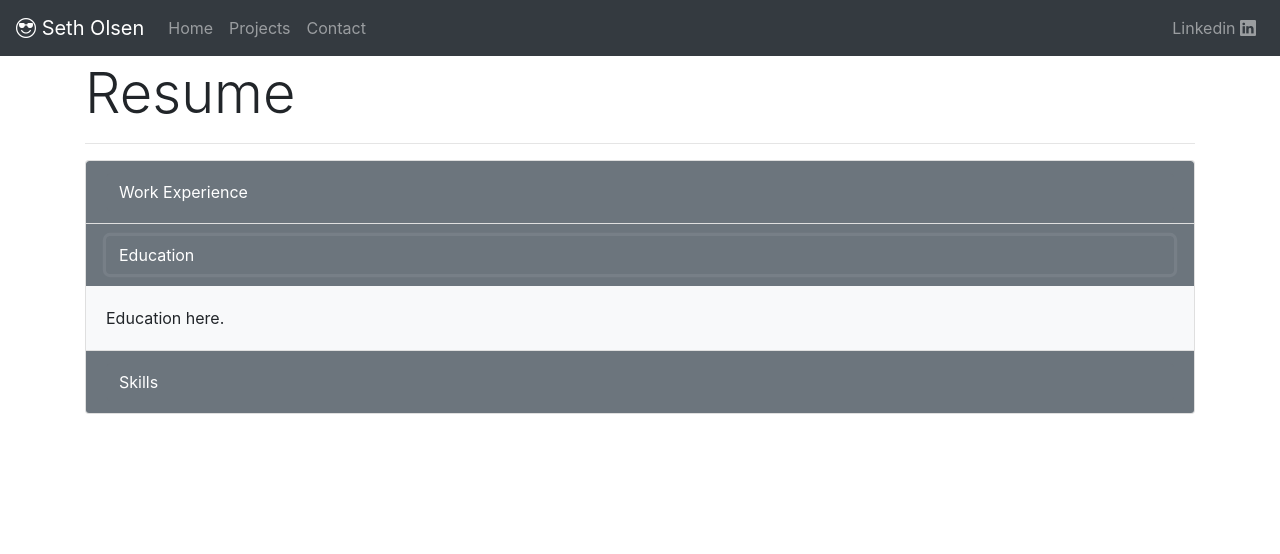
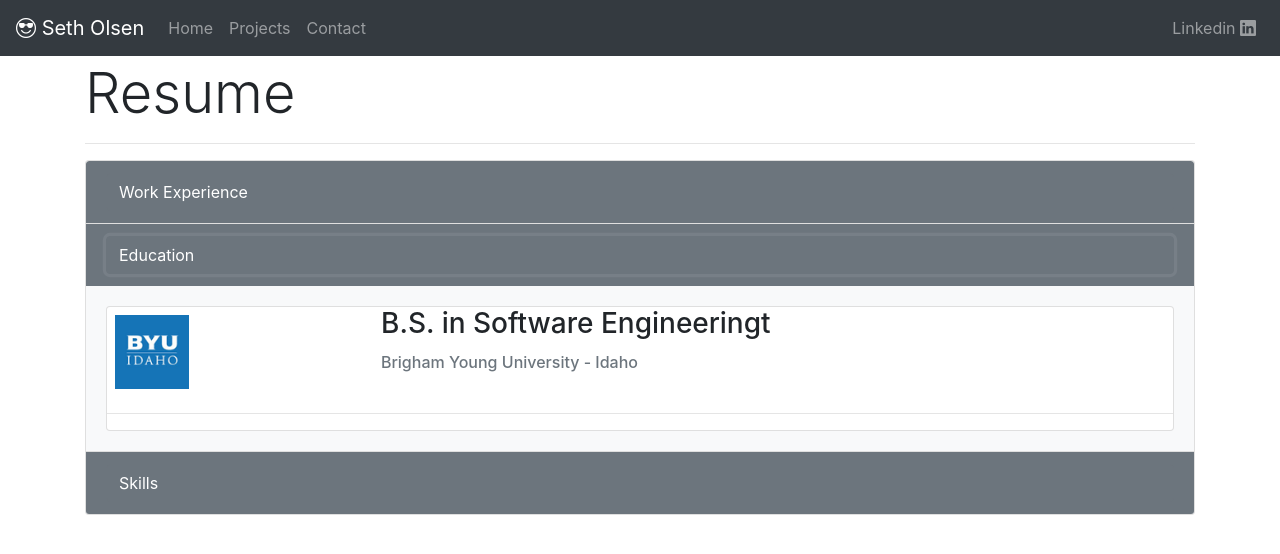
Before and after one commit to solsen86/solsen86, a plain HTML site: page html/resume.html in a window 1280 px wide. Both pictures are taken after a click on the button "Education". Drawn offline with nearby package versions, Linux system fonts and the light colour scheme.

Commit message:
added education information

```diff
--- a/html/resume.html
+++ b/html/resume.html
@@ -157,7 +157,41 @@
                         </div>
                         <div id="collapseTwo" class="collapse" aria-labelledby="headingTwo" data-parent="#accordion">
                             <div class="card-body bg-light">
-                                Education here.
+                                <div class="card">
+                                    <div class="row">
+                                        <div class="col-3">
+                                            <img class="card-img p-2" src="../img/byui.png" alt="BYU-Idaho Logo" style="min-width:32px;max-width:90px;height:auto;">
+                                        </div>
+                                        <div class="col-8">
+                                            <h3 class="card-title">B.S. in Software Engineeringt</h3>
+                                            <h6 class="card-sub-title text-muted">Brigham Young University - Idaho</h6>
+                                        </div>
+                                    </div>
+                                    <hr class="mx-0">
+                                    <!-- <div class="row">
+                                        <div class="card-body">
+                                            <h5>Responsibilities:</h5>
+                                            <ul>
+                                                <li>
+                                                    Implement a new email service with Google Apps for Business,
+                                                    providing a centralized and company retained email service.
+                                                </li>
+                                                <li>
+                                                    Provide support for 100+ employees, 10 Virtual Servers on 4
+                                                    physical hosts to ensure that day-to-day operation continues
+                                                    as planned.
+                                                </li>
+                                                <li>
+                                                    Research, select, and implement new technology and IT systems.
+                                                </li>
+                                                <li>
+                                                    Manage 1-2 employees, including scheduling and training, to
+                                                    provide adequate coverage for our organization.
+                                                </li>
+                                            </ul>
+                                        </div>
+                                    </div> -->
+                                </div>
                             </div>
                         </div>
                     </div>
```
